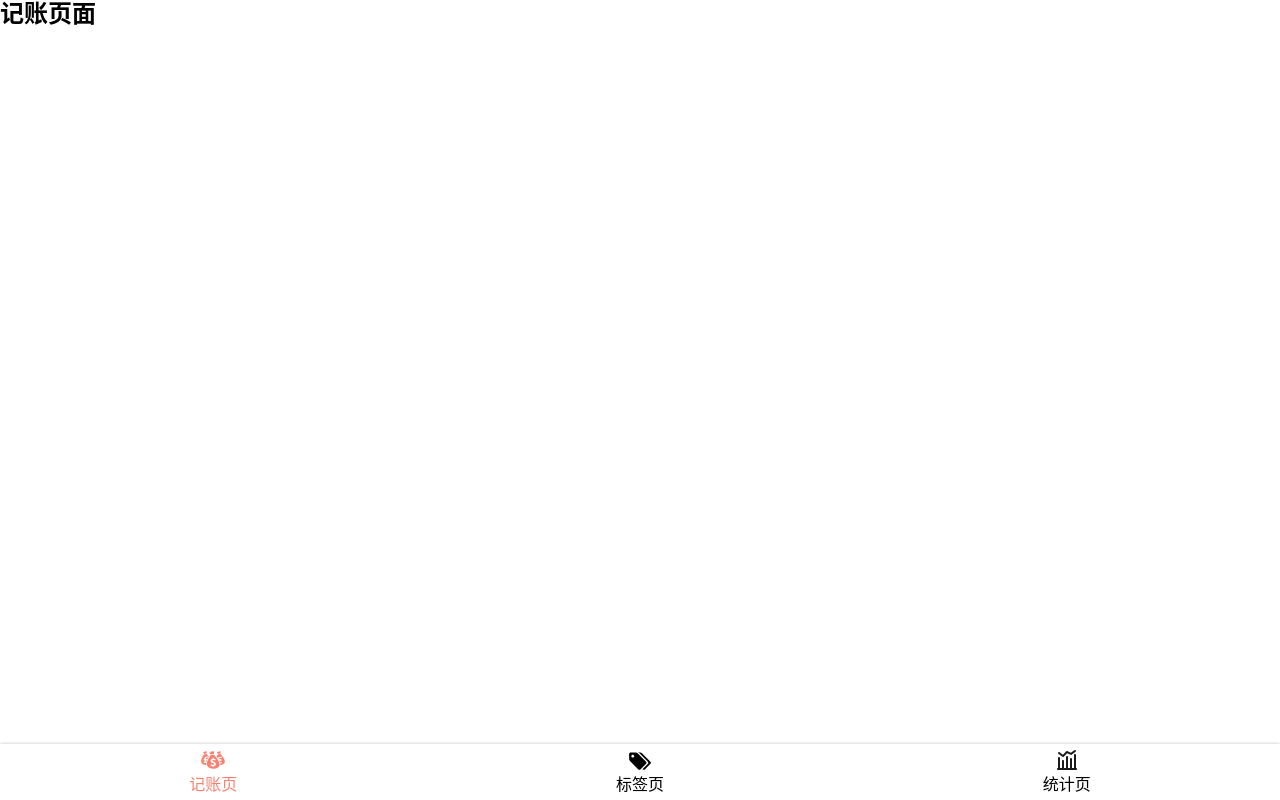
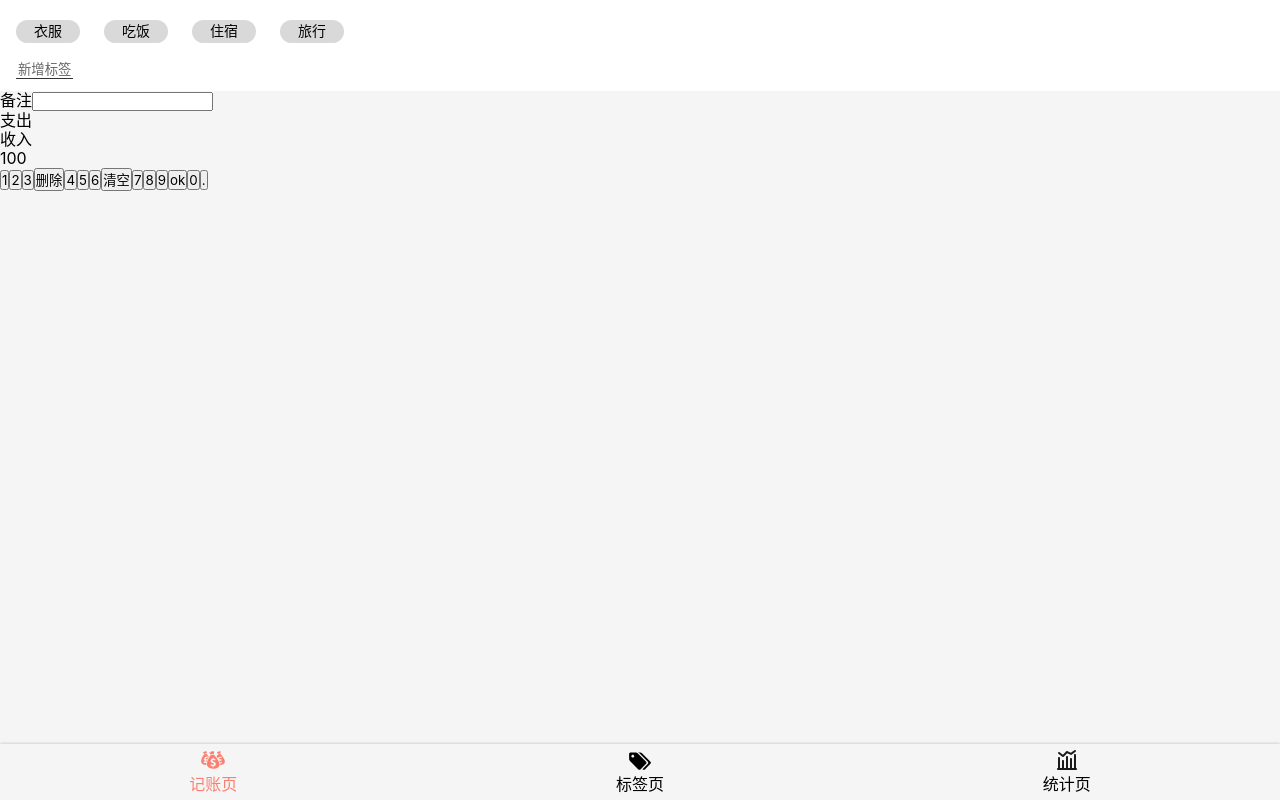
Before and after one commit to hushun1994/React-morney, a React app: page /#/money in a window 1280 px wide. Built offline with nearby package versions, Linux system fonts and the light colour scheme.

Commit message:
Money.tsx 之 TagSection UI 完成

```diff
--- a/src/index.scss
+++ b/src/index.scss
@@ -26,4 +26,8 @@
   font-family: $font-hei;
   font-size: 16px;
   line-height: 1.2;
+  background: #f5f5f5;
 }
+button {
+  font-family: inherit;
+}
--- a/src/views/Money.tsx
+++ b/src/views/Money.tsx
@@ -1,10 +1,80 @@
 import React from "react";
 import Layout from "components/Layout";
+import styled from "styled-components";
+
+const TagsSection = styled.section`
+  background: #fff;
+  padding: 12px 16px;
+  > ol {
+    margin: 0 -12px;
+    > li {
+      background: #d9d9d9;
+      border-radius: 18px;
+      display: inline-block;
+      padding: 3px 18px;
+      font-size: 14px;
+      margin: 8px 12px;
+    }
+  }
+  > button {
+    background: none;
+    border: none;
+    padding: 0 2px;
+    border-bottom: 1px solid #333;
+    color: #666;
+    margin-top: 8px;
+  }
+`;
+
+const NotesSection = styled.section``;
+
+const CategorySection = styled.section``;
+
+const NumberPadSection = styled.section``;
 
 function Money() {
   return (
     <Layout>
-      <h2>记账页面</h2>
+      <TagsSection>
+        <ol>
+          <li>衣服</li>
+          <li>吃饭</li>
+          <li>住宿</li>
+          <li>旅行</li>
+        </ol>
+        <button>新增标签</button>
+      </TagsSection>
+      <NotesSection>
+        <label>
+          <span>备注</span>
+          <input type="text" />
+        </label>
+      </NotesSection>
+      <CategorySection>
+        <ul>
+          <li>支出</li>
+          <li>收入</li>
+        </ul>
+      </CategorySection>
+      <NumberPadSection>
+        <div>100</div>
+        <div>
+          <button>1</button>
+          <button>2</button>
+          <button>3</button>
+          <button>删除</button>
+          <button>4</button>
+          <button>5</button>
+          <button>6</button>
+          <button>清空</button>
+          <button>7</button>
+          <button>8</button>
+          <button>9</button>
+          <button>ok</button>
+          <button>0</button>
+          <button>.</button>
+        </div>
+      </NumberPadSection>
     </Layout>
   );
 }
```
